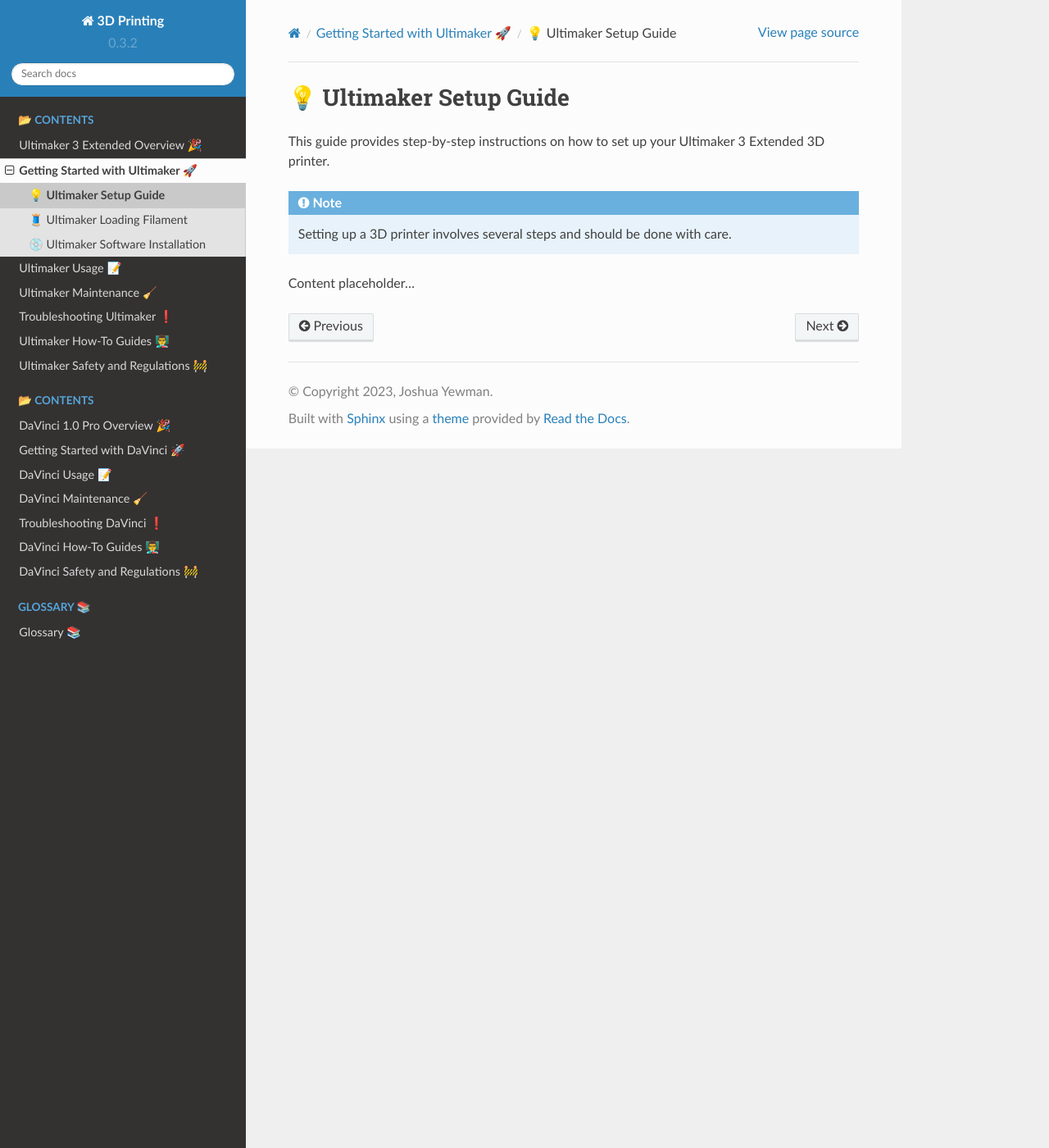
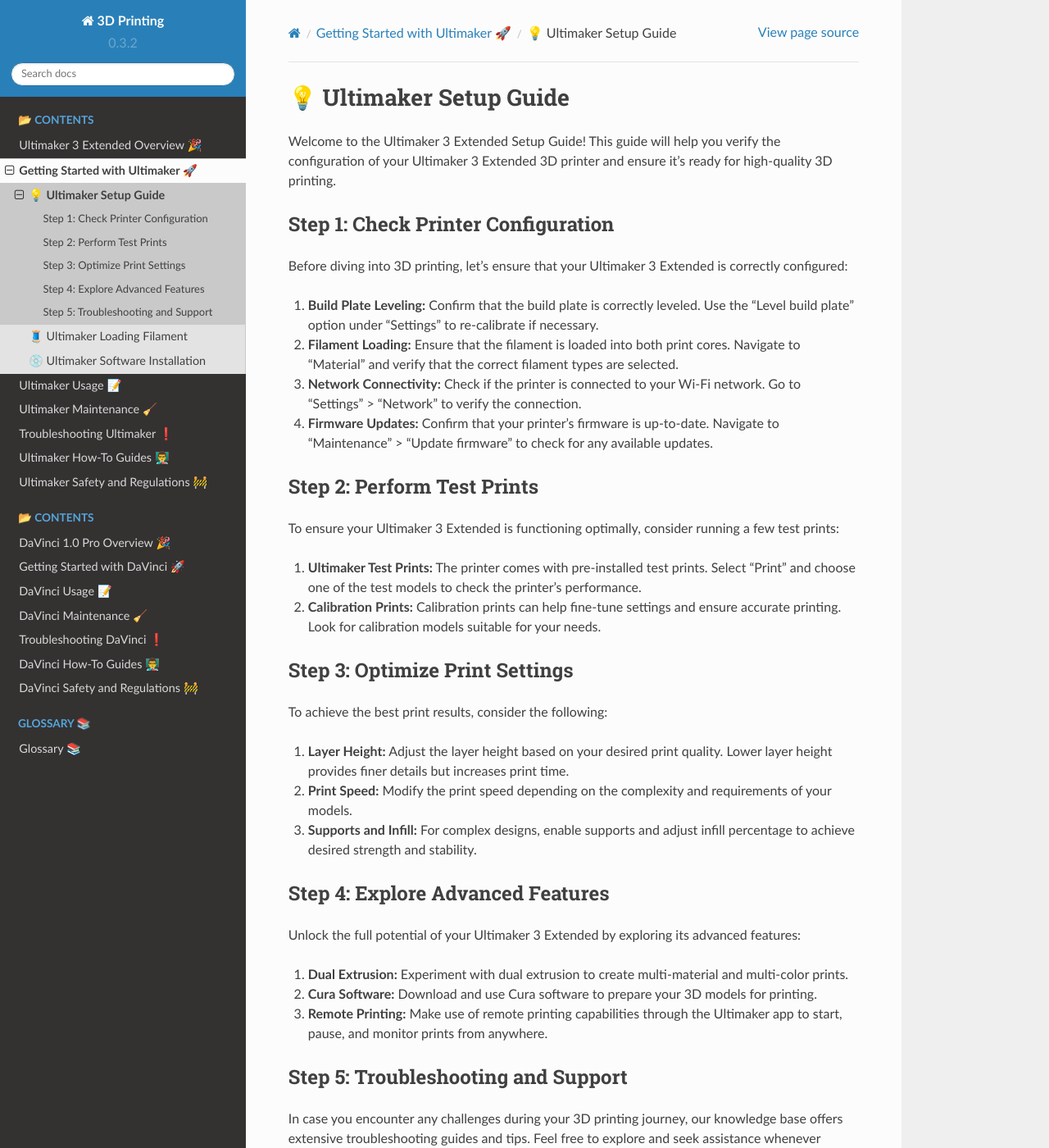
Before and after one commit to JYewman/gs-3dprint, a Sphinx documentation site: the page built from docs/source/ultimaker/getting_started/setup_guide.rst, in a window 1280 px wide and 1400 px high. Shown: the whole window at 82% size. Built offline with Sphinx 7.4.7 and the Read the Docs theme 2.0.0, drawn with Linux system fonts in a browser that asks for light colours; pages that are not in the unit, such as notebooks, are missing from menus; some of the changed text lies outside the part shown.

Commit message:
content addition

```diff
--- a/docs/source/ultimaker/getting_started/setup_guide.rst
+++ b/docs/source/ultimaker/getting_started/setup_guide.rst
@@ -2,10 +2,52 @@
 💡 Ultimaker Setup Guide
 =======================
 
-This guide provides step-by-step instructions on how to set up your Ultimaker 3 Extended 3D printer.
+Welcome to the Ultimaker 3 Extended Setup Guide! This guide will help you verify the configuration of your Ultimaker 3 Extended 3D printer and ensure it's ready for high-quality 3D printing.
 
-.. note::
+Step 1: Check Printer Configuration
+-----------------------------------
+Before diving into 3D printing, let's ensure that your Ultimaker 3 Extended is correctly configured:
 
-   Setting up a 3D printer involves several steps and should be done with care.
+1. **Build Plate Leveling:** Confirm that the build plate is correctly leveled. Use the "Level build plate" option under "Settings" to re-calibrate if necessary.
 
-Content placeholder...
+2. **Filament Loading:** Ensure that the filament is loaded into both print cores. Navigate to "Material" and verify that the correct filament types are selected.
+
+3. **Network Connectivity:** Check if the printer is connected to your Wi-Fi network. Go to "Settings" > "Network" to verify the connection.
+
+4. **Firmware Updates:** Confirm that your printer's firmware is up-to-date. Navigate to "Maintenance" > "Update firmware" to check for any available updates.
+
+Step 2: Perform Test Prints
+---------------------------
+To ensure your Ultimaker 3 Extended is functioning optimally, consider running a few test prints:
+
+1. **Ultimaker Test Prints:** The printer comes with pre-installed test prints. Select "Print" and choose one of the test models to check the printer's performance.
+
+2. **Calibration Prints:** Calibration prints can help fine-tune settings and ensure accurate printing. Look for calibration models suitable for your needs.
+
+Step 3: Optimize Print Settings
+-------------------------------
+To achieve the best print results, consider the following:
+
+1. **Layer Height:** Adjust the layer height based on your desired print quality. Lower layer height provides finer details but increases print time.
+
+2. **Print Speed:** Modify the print speed depending on the complexity and requirements of your models.
+
+3. **Supports and Infill:** For complex designs, enable supports and adjust infill percentage to achieve desired strength and stability.
+
+Step 4: Explore Advanced Features
+----------------------------------
+Unlock the full potential of your Ultimaker 3 Extended by exploring its advanced features:
+
+1. **Dual Extrusion:** Experiment with dual extrusion to create multi-material and multi-color prints.
+
+2. **Cura Software:** Download and use Cura software to prepare your 3D models for printing.
+
+3. **Remote Printing:** Make use of remote printing capabilities through the Ultimaker app to start, pause, and monitor prints from anywhere.
+
+Step 5: Troubleshooting and Support
+-------------------------------------
+In case you encounter any challenges during your 3D printing journey, our knowledge base offers extensive troubleshooting guides and tips. Feel free to explore and seek assistance whenever needed.
+
+Congratulations! Your Ultimaker 3 Extended is now set up and ready for successful 3D printing. We hope you enjoy the endless possibilities of bringing your ideas to life in three dimensions.
+
+Happy 3D printing!
```
